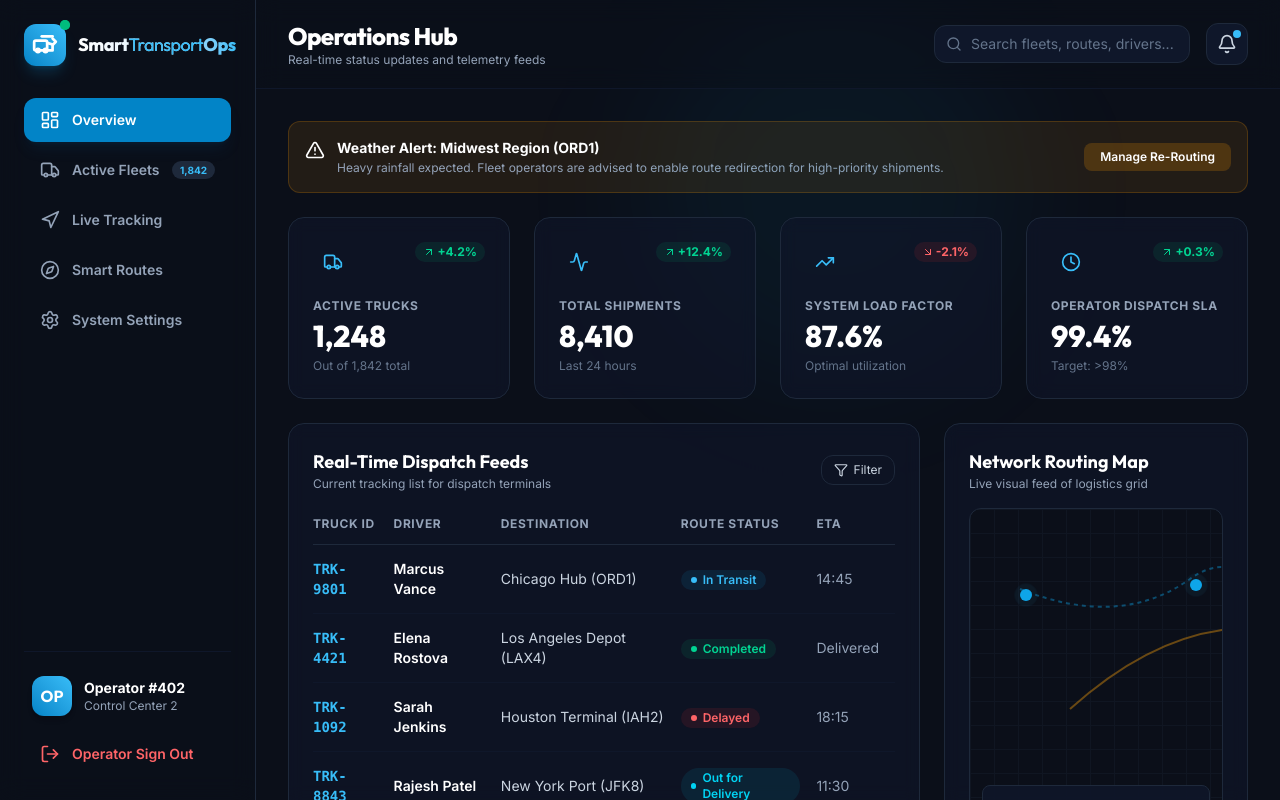
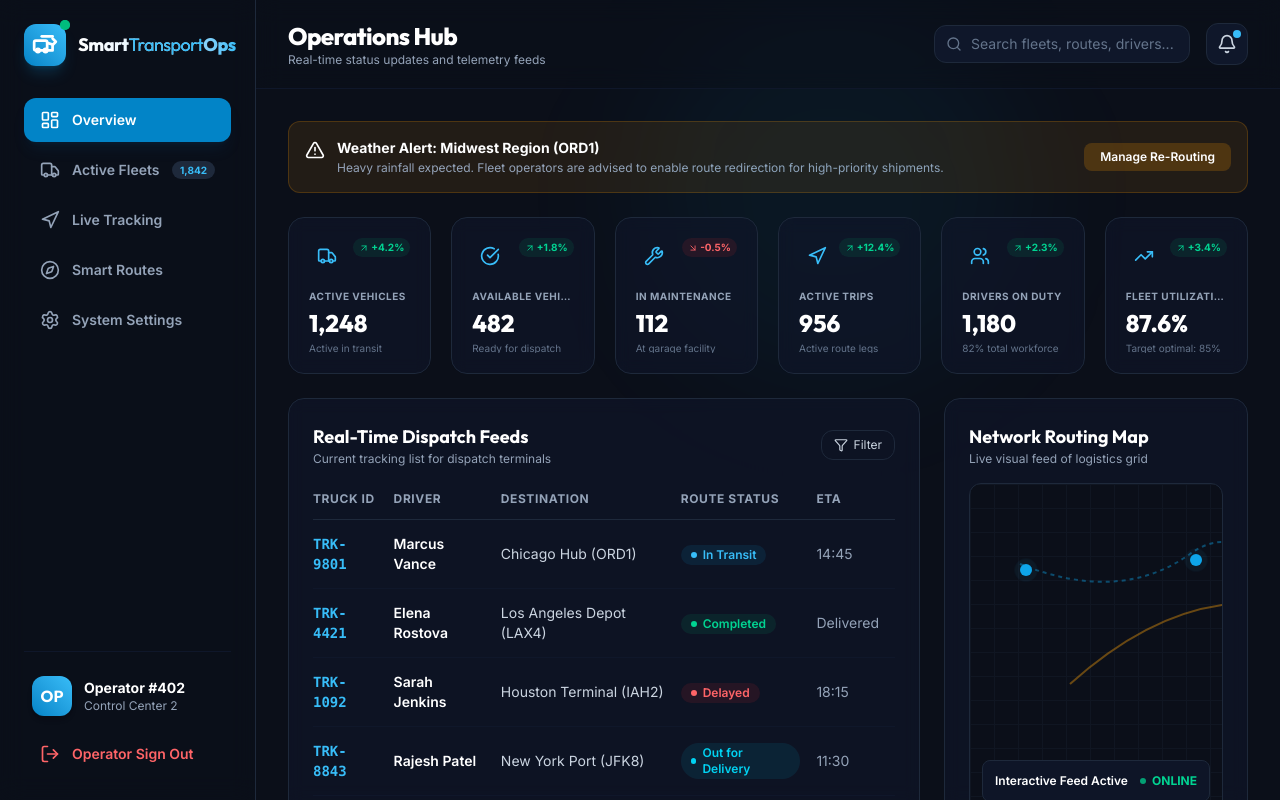
Before and after one commit to manthanpatel4588-gif/SmartTransportOps, a React (Vite) app: page /dashboard in a window 1280 px wide. Built offline with nearby package versions, Linux system fonts and the light colour scheme.

Commit message:
Update dashboard KPI metrics to include active/available vehicles, maintenance, active trips, drivers on duty, and utilization

```diff
--- a/src/pages/Dashboard.tsx
+++ b/src/pages/Dashboard.tsx
@@ -10,12 +10,13 @@ import {
   TrendingUp,
   Compass,
   Bell,
-  Clock,
-  Activity,
   Search,
   Filter,
   ArrowUpRight,
-  ArrowDownRight
+  ArrowDownRight,
+  Wrench,
+  Users,
+  CheckCircle
 } from 'lucide-react';
 import Logo from '../components/Logo';
 
@@ -159,28 +160,30 @@ export default function Dashboard() {
           </div>
 
           {/* 3. Summary Metric Cards */}
-          <div className="grid grid-cols-1 sm:grid-cols-2 lg:grid-cols-4 gap-6">
+          <div className="grid grid-cols-1 sm:grid-cols-2 lg:grid-cols-3 xl:grid-cols-6 gap-5">
             {[
-              { title: 'Active Trucks', value: '1,248', desc: 'Out of 1,842 total', icon: Truck, trend: '+4.2%', up: true },
-              { title: 'Total Shipments', value: '8,410', desc: 'Last 24 hours', icon: Activity, trend: '+12.4%', up: true },
-              { title: 'System Load Factor', value: '87.6%', desc: 'Optimal utilization', icon: TrendingUp, trend: '-2.1%', up: false },
-              { title: 'Operator Dispatch SLA', value: '99.4%', desc: 'Target: >98%', icon: Clock, trend: '+0.3%', up: true }
+              { title: 'Active Vehicles', value: '1,248', desc: 'Active in transit', icon: Truck, trend: '+4.2%', up: true },
+              { title: 'Available Vehicles', value: '482', desc: 'Ready for dispatch', icon: CheckCircle, trend: '+1.8%', up: true },
+              { title: 'In Maintenance', value: '112', desc: 'At garage facility', icon: Wrench, trend: '-0.5%', up: false },
+              { title: 'Active Trips', value: '956', desc: 'Active route legs', icon: Navigation, trend: '+12.4%', up: true },
+              { title: 'Drivers On Duty', value: '1,180', desc: '82% total workforce', icon: Users, trend: '+2.3%', up: true },
+              { title: 'Fleet Utilization', value: '87.6%', desc: 'Target optimal: 85%', icon: TrendingUp, trend: '+3.4%', up: true }
             ].map((stat, idx) => (
-              <div key={idx} className="p-6 rounded-2xl bg-brand-navy-900/60 border border-brand-navy-800 backdrop-blur-sm relative overflow-hidden group hover:border-brand-navy-700 transition-all duration-300">
+              <div key={idx} className="p-5 rounded-2xl bg-brand-navy-900/60 border border-brand-navy-800 backdrop-blur-sm relative overflow-hidden group hover:border-brand-navy-700 transition-all duration-300">
                 <div className="flex justify-between items-start mb-4">
-                  <div className="p-2.5 rounded-xl bg-brand-navy-850 text-brand-blue-400 group-hover:bg-brand-blue-600 group-hover:text-white transition-colors duration-300">
+                  <div className="p-2 rounded-xl bg-brand-navy-850 text-brand-blue-400 group-hover:bg-brand-blue-600 group-hover:text-white transition-colors duration-300">
                     <stat.icon className="w-5 h-5" />
                   </div>
-                  <span className={`inline-flex items-center gap-0.5 text-xs font-bold px-2 py-0.5 rounded-full ${
+                  <span className={`inline-flex items-center gap-0.5 text-[10px] font-bold px-1.5 py-0.5 rounded-full ${
                     stat.up ? 'bg-emerald-500/10 text-emerald-400' : 'bg-red-500/10 text-red-400'
                   }`}>
-                    {stat.up ? <ArrowUpRight className="w-3 h-3" /> : <ArrowDownRight className="w-3 h-3" />}
+                    {stat.up ? <ArrowUpRight className="w-2.5 h-2.5" /> : <ArrowDownRight className="w-2.5 h-2.5" />}
                     {stat.trend}
                   </span>
                 </div>
-                <h3 className="text-xs font-bold uppercase tracking-wider text-brand-navy-400 mb-1">{stat.title}</h3>
-                <p className="text-3xl font-display font-extrabold text-white mb-1">{stat.value}</p>
-                <p className="text-xs text-brand-navy-500">{stat.desc}</p>
+                <h3 className="text-[10px] font-bold uppercase tracking-wider text-brand-navy-400 mb-1 leading-tight truncate">{stat.title}</h3>
+                <p className="text-2xl font-display font-extrabold text-white mb-1">{stat.value}</p>
+                <p className="text-[10px] text-brand-navy-500 truncate leading-none">{stat.desc}</p>
               </div>
             ))}
           </div>
```
